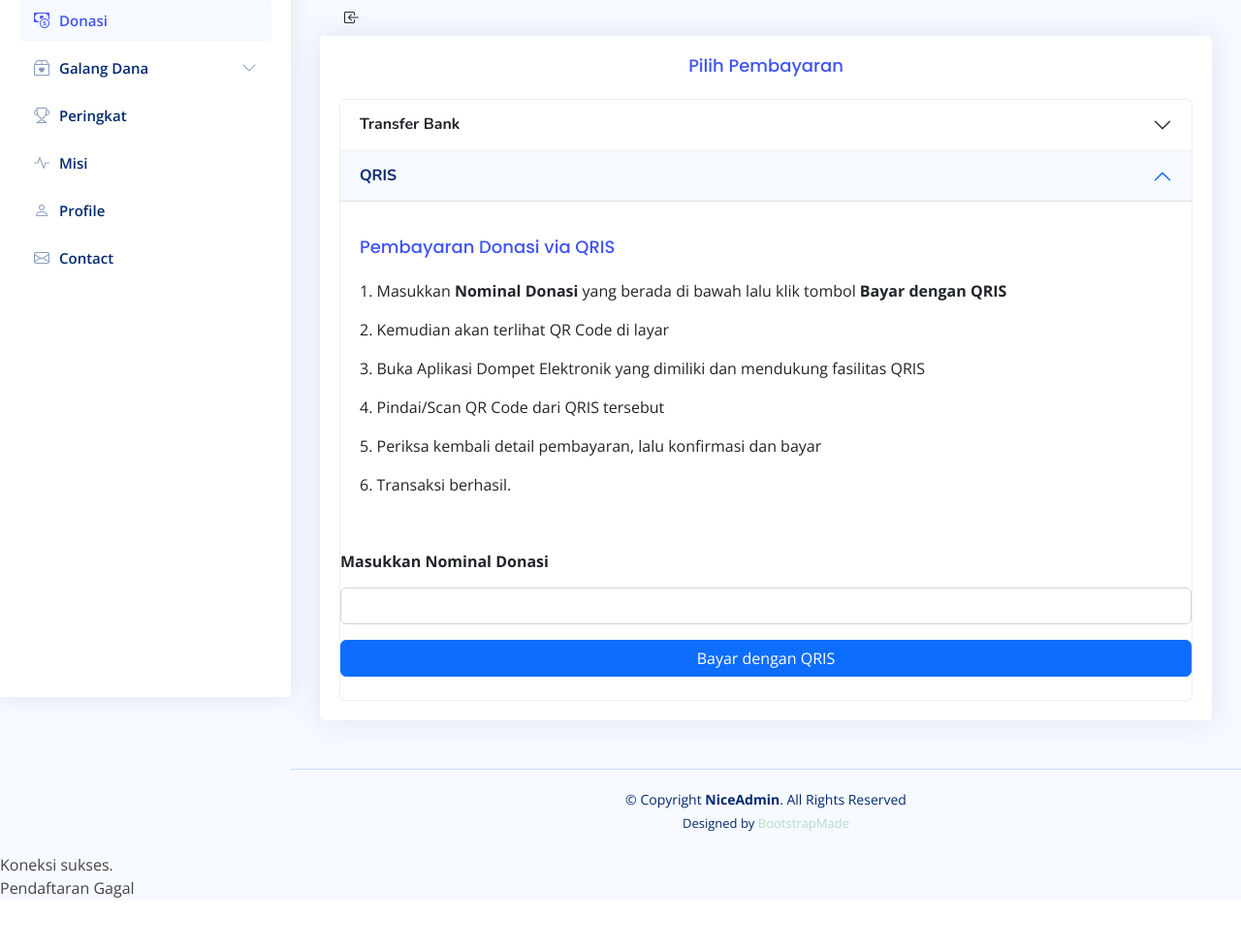
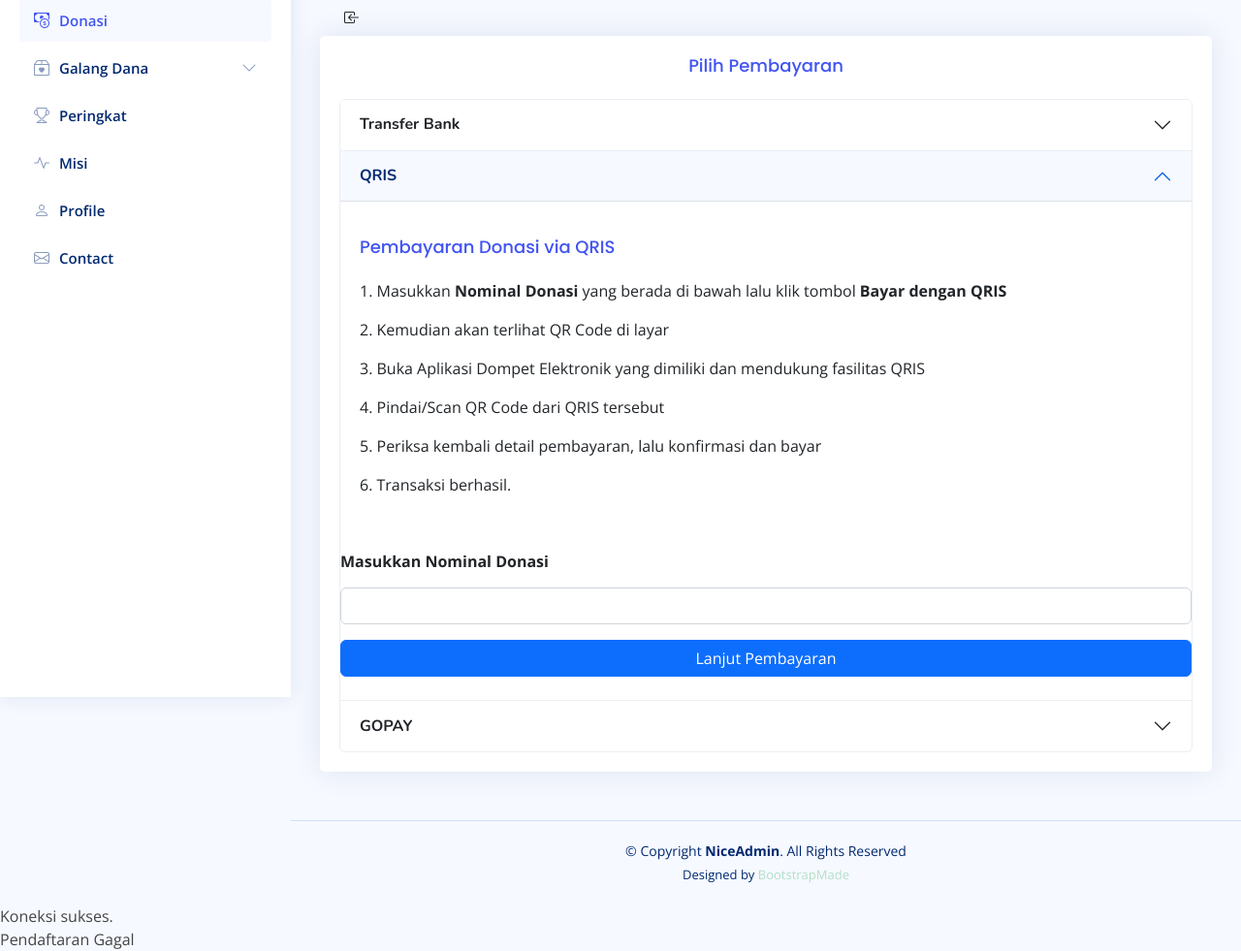
Before and after one commit to ReckerWillis/GoChar, a PHP site: page /jumlahDonasi.php in a window 1280 px wide, after a click on "QRIS". Shown: the part 81-1062 px from the top of the page at 97% size. Before the commit the page ends 1007 px from the top, so only its background shows below. Run offline with PHP 8.4, Linux system fonts and the light colour scheme; some libraries are stand-ins or nearby versions.

Commit message:
test ubah jumlah donasi

```diff
--- a/- Hafiz/jumlahDonasi.php
+++ b/- Hafiz/jumlahDonasi.php
@@ -175,6 +175,7 @@
                         <p>5. Periksa kembali detail pembayaran, lalu konfirmasi dan bayar</p>
                         <p>6. Transaksi berhasil.</p>
                       </div>
+                      <form action="" method="post">
                       <div class="d-grid gap-2 mt-3">
                             <label for="inputText" class="col-sm col-form-label"><strong>Masukkan Nominal Donasi</strong></label>
                             <div class="col-sm">
@@ -182,8 +183,37 @@
                             </div>
                           </div>
                       <div class="d-grid gap-2 mt-3">
-                        <button class="btn btn-primary" type="submit" name="submit">Bayar dengan QRIS</button>
+                        <button class="btn btn-primary" type="submit" name="btn-sbt">Lanjut Pembayaran</button>
                       </div>
+                      </form>
+                      <br>
+                    </div>
+                  </div>
+                  <div class="accordion-item">
+                    <h2 class="accordion-header" id="headingThree">
+                      <button class="accordion-button collapsed" type="button" data-bs-toggle="collapse" data-bs-target="#collapseThree" aria-expanded="false" aria-controls="collapseThree"><strong>GOPAY</strong></button>
+                    </h2>
+                    <div id="collapseThree" class="accordion-collapse collapse" aria-labelledby="headingThree" data-bs-parent="#accordionExample">
+                      <div class="accordion-body">
+                        <h5 class="card-title">Pembayaran Donasi via QRIS</h5>
+                        <p>1. Masukkan <strong>Nominal Donasi</strong> yang berada di bawah lalu klik tombol <strong>Bayar dengan QRIS</strong></p>
+                        <p>2. Kemudian akan terlihat QR Code di layar</p>
+                        <p>3. Buka Aplikasi Dompet Elektronik yang dimiliki dan mendukung fasilitas QRIS</strong></p>
+                        <p>4. Pindai/Scan QR Code dari QRIS tersebut</p>
+                        <p>5. Periksa kembali detail pembayaran, lalu konfirmasi dan bayar</p>
+                        <p>6. Transaksi berhasil.</p>
+                      </div>
+                      <form action="" method="post">
+                      <div class="d-grid gap-2 mt-3">
+                            <label for="inputText" class="col-sm col-form-label"><strong>Masukkan Nominal Donasi</strong></label>
+                            <div class="col-sm">
+                              <input type="text" class="form-control" value="" name="nominal">
+                            </div>
+                          </div>
+                      <div class="d-grid gap-2 mt-3">
+                      <button class="btn btn-primary" type="submit" name="btn-sbt">Lanjut Pembayaran</button>
+                      </div>
+                      </form>
                       <br>
                     </div>
                   </div>
```
